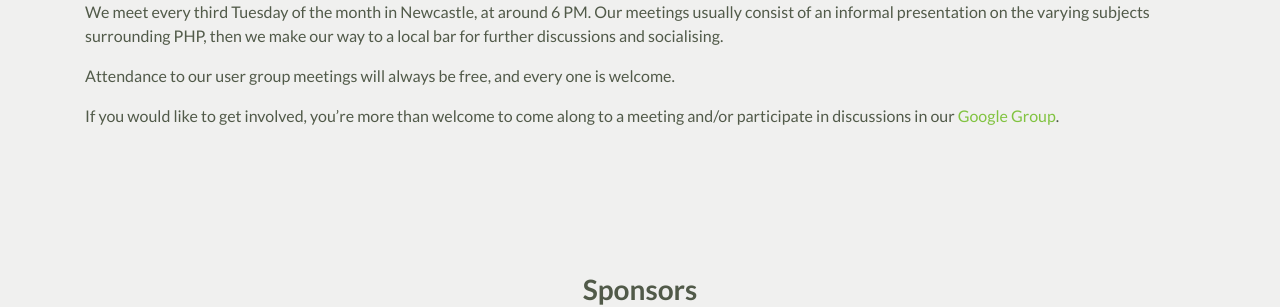
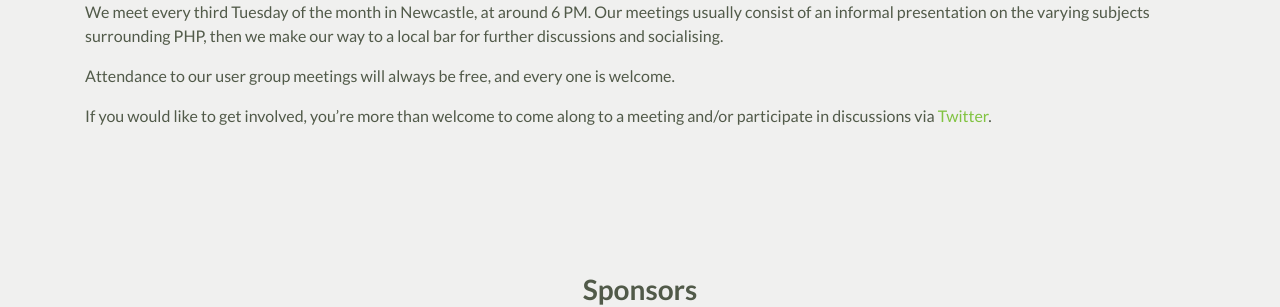
Before and after one commit to phpne/phpne.github.io, a Jekyll site: the page built from about.html, in a window 1280 px wide. Shown: the part 232-539 px from the top of the page. Built offline with Jekyll 4.4.1, drawn with Linux system fonts in a browser that asks for light colours; nearby versions of some CDN libraries.

Commit message:
Remove Google Group link and replace with link to our Twitter account

```diff
--- a/about.html
+++ b/about.html
@@ -7,4 +7,4 @@ permalink: /about-php-north-east/
 <p>PHP North East (PHP NE) is a PHP user group covering the North East of England, <abbr class="initialism" title="United Kingdom">UK</abbr>.</p>
 <p>We meet every third Tuesday of the month in Newcastle, at around <time datetime="18:00:00">6 PM</time>. Our meetings usually consist of an informal presentation on the varying subjects surrounding PHP, then we make our way to a local bar for further discussions and socialising.</p>
 <p>Attendance to our user group meetings will always be free, and every one is welcome.</p>
-<p>If you would like to get involved, you&rsquo;re more than welcome to come along to a meeting and/or participate in discussions in our <a href="http://groups.google.com/group/php-north-east" rel="external">Google Group</a>.</p>
+<p>If you would like to get involved, you&rsquo;re more than welcome to come along to a meeting and/or participate in discussions via <a href="https://twitter.com/phpne" rel="external">Twitter</a>.</p>
```
